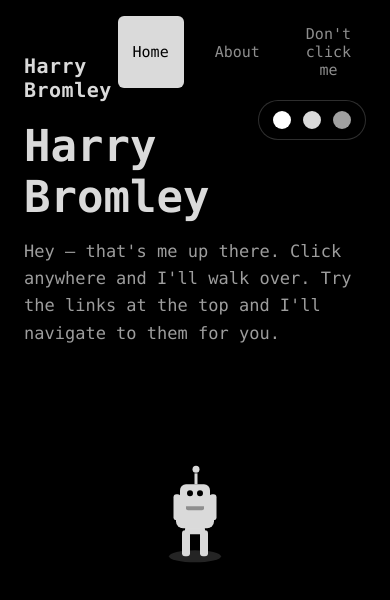
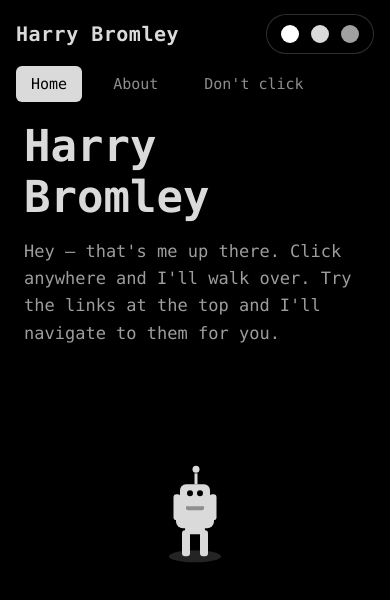
Before and after one commit to Harry1412/website, a React (Vite) app: page / in a window 390 px wide. Shown: the top 600 px of the page. Built offline with nearby package versions, Linux system fonts and the light colour scheme.

Commit message:
Improve site preview on mobile

```diff
--- a/src/components/NavBar.jsx
+++ b/src/components/NavBar.jsx
@@ -4,7 +4,7 @@ import ColourSlider from './ColourSlider'
 const ITEMS = [
   { label: 'Home', route: '/' },
   { label: 'About', route: '/about' },
-  { label: "Don't click me", route: '/surprise' },
+  { label: "Don't click", route: '/surprise' },
 ]
 
 export default function NavBar({ active, onNavigate, accent, onAccentChange }) {
@@ -13,7 +13,6 @@ export default function NavBar({ active, onNavigate, accent, onAccentChange }) {
   return (
     <nav className="nav">
       <span className="brand">Harry Bromley</span>
-      <div className="nav-right">
       <div className="nav-links">
         {ITEMS.map((it) => (
           <button
@@ -26,6 +25,7 @@ export default function NavBar({ active, onNavigate, accent, onAccentChange }) {
           </button>
         ))}
       </div>
+      <div className="nav-tools">
         <ColourSlider accent={accent} onChange={onAccentChange} />
       </div>
     </nav>
--- a/src/index.css
+++ b/src/index.css
@@ -36,7 +36,7 @@ body {
   z-index: 3;
   display: flex;
   align-items: center;
-  justify-content: space-between;
+  gap: 20px;
   padding: 16px 24px;
 }
 
@@ -44,11 +44,13 @@ body {
   font-size: 20px;
   font-weight: 700;
   letter-spacing: 0.5px;
+  white-space: nowrap;
 }
 
 .nav-links {
   display: flex;
   gap: 16px;
+  margin-left: auto;
 }
 
 .nav-btn {
@@ -76,10 +78,8 @@ body {
   opacity: 1;
 }
 
-.nav-right {
+.nav-tools {
   display: flex;
-  align-items: center;
-  gap: 20px;
 }
 
 .colour-slider {
@@ -106,10 +106,30 @@ body {
 }
 
 @media (max-width: 640px) {
-  .nav-right {
-    flex-direction: column;
-    align-items: flex-end;
+  .nav {
+    flex-wrap: wrap;
     gap: 12px;
+    padding: 14px 16px;
+  }
+  .brand {
+    order: 1;
+  }
+  .nav-tools {
+    order: 1;
+    margin-left: auto;
+  }
+  .nav-links {
+    order: 2;
+    flex-basis: 100%;
+    margin-left: 0;
+    overflow-x: auto;
+    -webkit-overflow-scrolling: touch;
+  }
+  .nav-btn {
+    flex: 0 0 auto;
+  }
+  .page {
+    padding-top: 150px;
   }
 }
 
```
Lines whose indentation alone changed are shown as unchanged.
